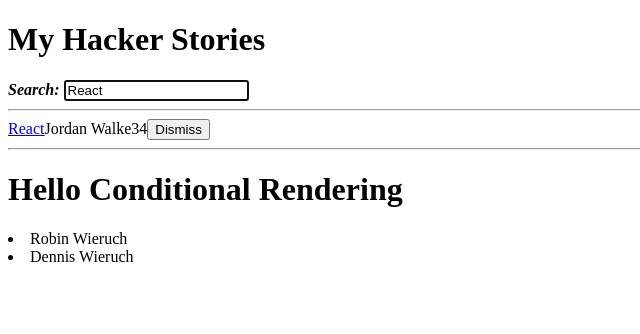
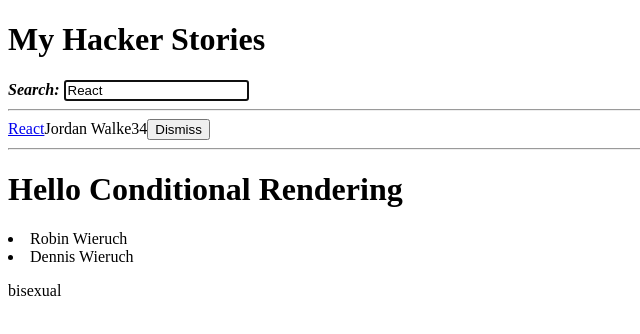
Before and after one commit to macluiggy/the-road-to-react-hacker-stories, a React (Create React App) app: page / in a window 1280 px wide. Shown: the top 334 px of the page, without its empty margins (0-640 px from the left). Built offline with nearby package versions, Linux system fonts and the light colour scheme.

Commit message:
using enums to evaluate multiple conditional renderings in react

```diff
--- a/src/components/Users.js
+++ b/src/components/Users.js
@@ -10,6 +10,8 @@ function Users() {
     <div>
       <h1>Hello Conditional Rendering</h1>
       <List list={users} />
+
+      <Genre likeMan={true} likeWomen={true} />
     </div>
   );
 }
@@ -39,4 +41,22 @@ function Item({ item }) {
   );
 }
 
+function Genre({likeMan, likeWomen}) {
+  const key = `${likeMan}-${likeWomen}`;
+
+  return (
+    <div>
+      {
+        genres(key)
+      }
+    </div>
+    )
+}
+
+const genres = (genre) => ({
+          'true-true': <p>bisexual</p>,
+          'true-false': <p>heterosexual</p>,
+          'false-true': <p>heterosexual</p>,
+          'false-false': <p>asexual</p>,
+        }[genre])
 export default Users;
```
